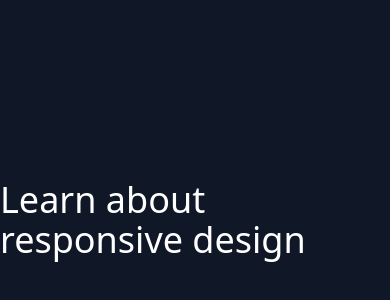
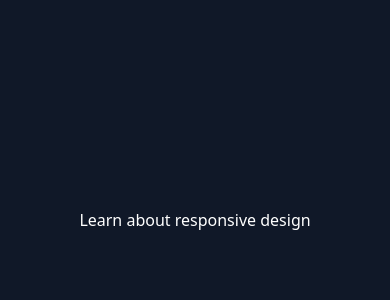
Before and after one commit to ArYn27/htmlcss, a website: page CSS/09_tailwind/src/responsive.html in a window 390 px wide. Shown: the part 202-502 px from the top of the page. Drawn offline with Linux system fonts and the light colour scheme.

Commit message:
modified:   CSS/09_tailwind/src/responsive.html 	new file:   file.md

```diff
--- a/CSS/09_tailwind/src/responsive.html
+++ b/CSS/09_tailwind/src/responsive.html
@@ -7,6 +7,6 @@
     <link rel="stylesheet" href = "./output.css">
 </head>
 <body class="bg-gray-900 text-white flex justify-center items-center min-h-screen">
-    <h1 class="text-4xl sm:text-3xl text-sm">Learn about responsive design</h1>
+    <h1 class="textu-4xl sm:text-3xl text-sm">Learn about responsive design</h1>
 </body>
 </html>
```
Also changed, not shown: file.md (added).
